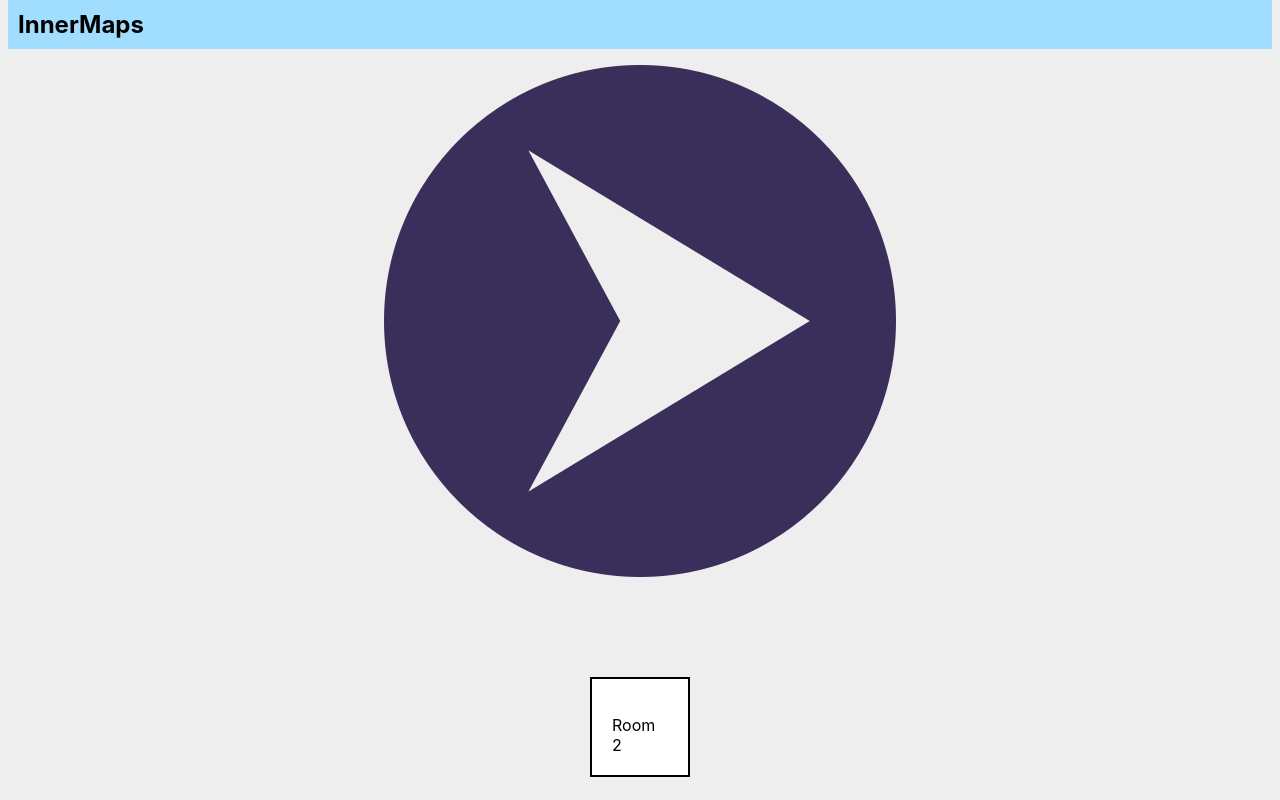
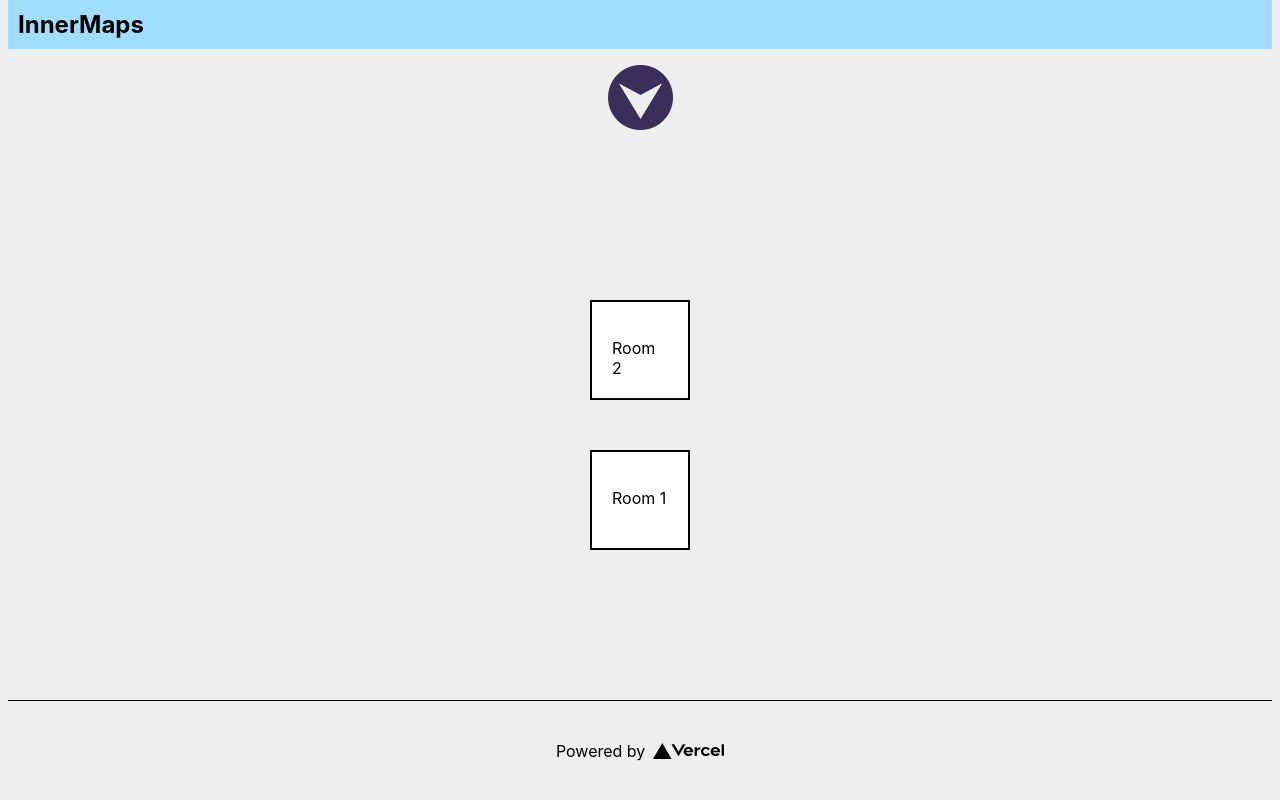
Before and after one commit to Suspiria1/mapping-app, a Next.js app in the folder nextjs-blog/: page / in a window 1280 px wide. Shown: the top 800 px of the page. Built offline with nearby package versions, Linux system fonts and the light colour scheme.

Commit message:
On branch main Your branch is up to date with 'origin/main'.
Changes to be committed:
modified:   nextjs-blog/styles/Home.module.css

```diff
--- a/nextjs-blog/styles/Home.module.css
+++ b/nextjs-blog/styles/Home.module.css
@@ -67,3 +67,9 @@
     color: #000;
     margin: 10px;
 }
+
+#arrow {
+    width: 65px;
+    height: auto;
+    rotate: 90deg;
+}
```
